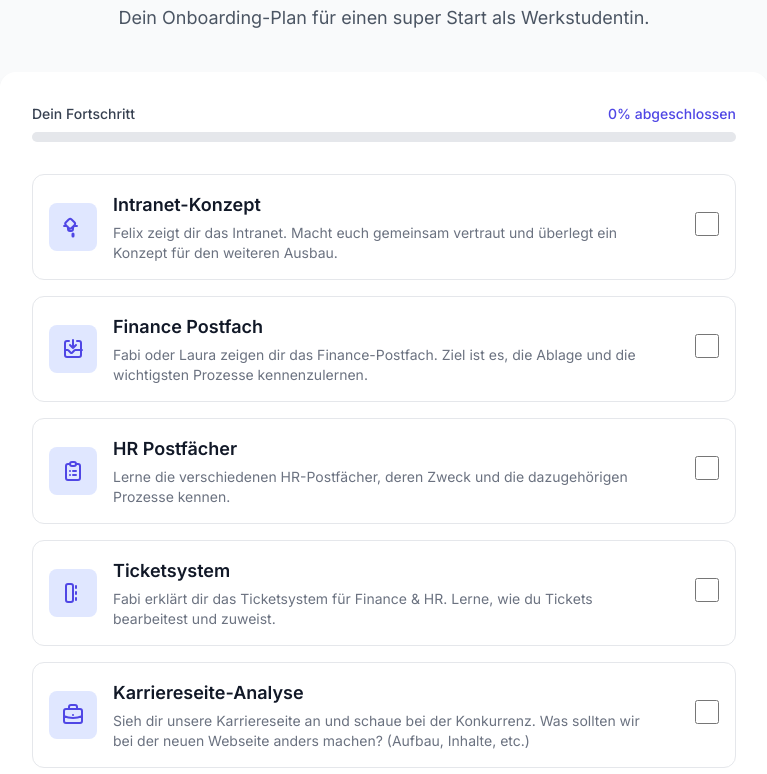
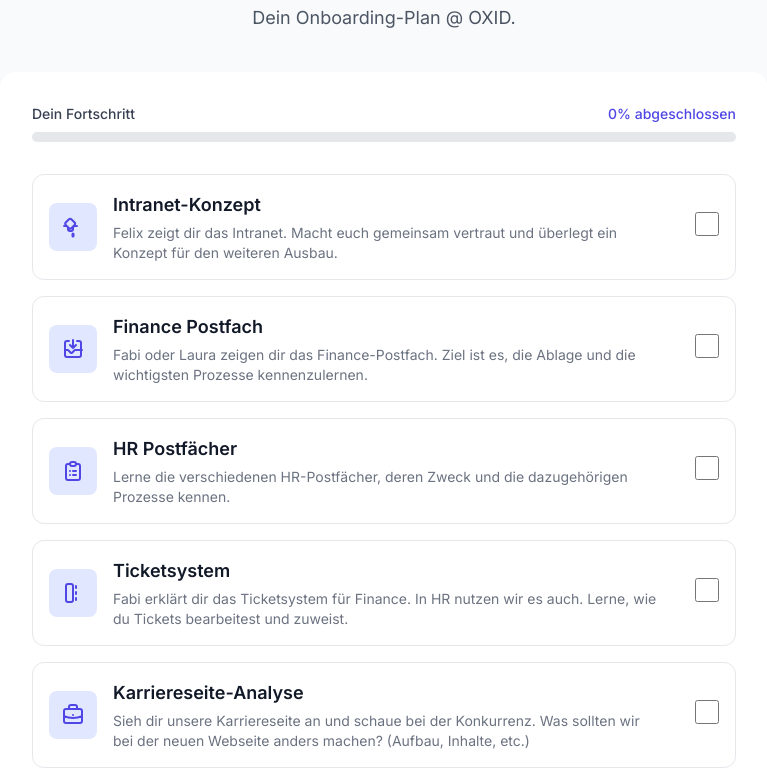
Before and after one commit to YPY2000/Onboarding, a plain HTML site: page index.html in a window 1280 px wide. Shown: the part 178-952 px from the top of the page, without its empty margins (256-1023 px from the left). Drawn offline with nearby package versions, Linux system fonts and the light colour scheme.

Commit message:
Update index.html

```diff
--- a/index.html
+++ b/index.html
@@ -54,7 +54,7 @@
                 </svg>
             </div>
             <h1 class="text-4xl font-bold text-gray-900 tracking-tight">Herzlich Willkommen, Annika!</h1>
-            <p class="text-lg text-gray-600 mt-2">Dein Onboarding-Plan für einen super Start als Werkstudentin.</p>
+            <p class="text-lg text-gray-600 mt-2">Dein Onboarding-Plan @ OXID.</p>
         </header>
 
         <main class="bg-white rounded-2xl shadow-lg p-6 sm:p-8">
@@ -86,12 +86,12 @@
             { title: 'Intranet-Konzept', description: 'Felix zeigt dir das Intranet. Macht euch gemeinsam vertraut und überlegt ein Konzept für den weiteren Ausbau.', icon: `<svg xmlns="http://www.w3.org/2000/svg" class="h-6 w-6" fill="none" viewBox="0 0 24 24" stroke="currentColor" stroke-width="2"><path stroke-linecap="round" stroke-linejoin="round" d="M3.055 11H5a2 2 0 012 2v1a2 2 0 002 2h1a2 2 0 002-2v-1a2 2 0 012-2h1.945M7.707 4.5l.043-.042a2 2 0 012.828 0l2.829 2.829a2 2 0 010 2.828l-2.829 2.829a2 2 0 01-2.828 0l-2.829-2.829a2 2 0 010-2.828l.042-.043zM12 18.5a.5.5 0 01.5.5v2a.5.5 0 01-1 0v-2a.5.5 0 01.5-.5z" /></svg>` },
             { title: 'Finance Postfach', description: 'Fabi oder Laura zeigen dir das Finance-Postfach. Ziel ist es, die Ablage und die wichtigsten Prozesse kennenzulernen.', icon: `<svg xmlns="http://www.w3.org/2000/svg" class="h-6 w-6" fill="none" viewBox="0 0 24 24" stroke="currentColor" stroke-width="2"><path stroke-linecap="round" stroke-linejoin="round" d="M8 4H6a2 2 0 00-2 2v12a2 2 0 002 2h12a2 2 0 002-2V6a2 2 0 00-2-2h-2m-4-1v8m0 0l3-3m-3 3L9 8m-5 5h2.586a1 1 0 01.707.293l2.414 2.414a1 1 0 001.414 0l2.414-2.414a1 1 0 01.707-.293H21" /></svg>` },
             { title: 'HR Postfächer', description: 'Lerne die verschiedenen HR-Postfächer, deren Zweck und die dazugehörigen Prozesse kennen.', icon: `<svg xmlns="http://www.w3.org/2000/svg" class="h-6 w-6" fill="none" viewBox="0 0 24 24" stroke="currentColor" stroke-width="2"><path stroke-linecap="round" stroke-linejoin="round" d="M9 5H7a2 2 0 00-2 2v12a2 2 0 002 2h10a2 2 0 002-2V7a2 2 0 00-2-2h-2M9 5a2 2 0 002 2h2a2 2 0 002-2M9 5a2 2 0 012-2h2a2 2 0 012 2m-3 7h3m-3 4h3m-6-4h.01M9 16h.01" /></svg>` },
-            { title: 'Ticketsystem', description: 'Fabi erklärt dir das Ticketsystem für Finance & HR. Lerne, wie du Tickets bearbeitest und zuweist.', icon: `<svg xmlns="http://www.w3.org/2000/svg" class="h-6 w-6" fill="none" viewBox="0 0 24 24" stroke="currentColor" stroke-width="2"><path stroke-linecap="round" stroke-linejoin="round" d="M15 5v2m0 4v2m0 4v2M5 5a2 2 0 012-2h3a2 2 0 012 2v14a2 2 0 01-2 2H7a2 2 0 01-2-2V5z" /></svg>` },
+            { title: 'Ticketsystem', description: 'Fabi erklärt dir das Ticketsystem für Finance. In HR nutzen wir es auch. Lerne, wie du Tickets bearbeitest und zuweist.', icon: `<svg xmlns="http://www.w3.org/2000/svg" class="h-6 w-6" fill="none" viewBox="0 0 24 24" stroke="currentColor" stroke-width="2"><path stroke-linecap="round" stroke-linejoin="round" d="M15 5v2m0 4v2m0 4v2M5 5a2 2 0 012-2h3a2 2 0 012 2v14a2 2 0 01-2 2H7a2 2 0 01-2-2V5z" /></svg>` },
             { title: 'Karriereseite-Analyse', description: 'Sieh dir unsere Karriereseite an und schaue bei der Konkurrenz. Was sollten wir bei der neuen Webseite anders machen? (Aufbau, Inhalte, etc.)', icon: `<svg xmlns="http://www.w3.org/2000/svg" class="h-6 w-6" fill="none" viewBox="0 0 24 24" stroke="currentColor" stroke-width="2"><path stroke-linecap="round" stroke-linejoin="round" d="M21 13.255A23.931 23.931 0 0112 15c-3.183 0-6.22-.62-9-1.745M16 6V4a2 2 0 00-2-2h-4a2 2 0 00-2 2v2m4 6h.01M5 20h14a2 2 0 002-2V8a2 2 0 00-2-2H5a2 2 0 00-2 2v10a2 2 0 002 2z" /></svg>` },
             { title: 'LinkedIn Karriereseite', description: 'Analysiere unseren LinkedIn-Auftritt. Erstelle ein Konzept zur Optimierung und für den Neuaufbau der Seite.', icon: `<svg xmlns="http://www.w3.org/2000/svg" class="h-6 w-6" fill="none" viewBox="0 0 24 24" stroke="currentColor" stroke-width="2"><path stroke-linecap="round" stroke-linejoin="round" d="M16 8a6 6 0 016 6v7h-4v-7a2 2 0 00-2-2 2 2 0 00-2 2v7h-4v-7a6 6 0 016-6zM2 9h4v12H2z" /><circle cx="4" cy="4" r="2" stroke="none" /></svg>` },
             { title: 'Office Management & Recherche', description: 'Suche Alternativen zur aktuellen Officefläche (zentral, verschiedene Optionen inkl. Preise). Sieh dir den Belegungsplan zur Analyse der Auslastung an.', icon: `<svg xmlns="http://www.w3.org/2000/svg" class="h-6 w-6" fill="none" viewBox="0 0 24 24" stroke="currentColor" stroke-width="2"><path stroke-linecap="round" stroke-linejoin="round" d="M21 21l-6-6m2-5a7 7 0 11-14 0 7 7 0 0114 0z" /></svg>` },
             { title: 'Post & Kommunikation', description: 'Wir zeigen dir den Briefkasten, das Online-Postfach und wie der Telefonservice funktioniert.', icon: `<svg xmlns="http://www.w3.org/2000/svg" class="h-6 w-6" fill="none" viewBox="0 0 24 24" stroke="currentColor" stroke-width="2"><path stroke-linecap="round" stroke-linejoin="round" d="M3 8l7.89 5.26a2 2 0 002.22 0L21 8M5 19h14a2 2 0 002-2V7a2 2 0 00-2-2H5a2 2 0 00-2 2v10a2 2 0 002 2z" /></svg>`},
-            { title: 'Weihnachtsfeier-Planung', description: 'Übernimm die Orga: Kostenübersicht für Übernachtungen (FR/Kirchzarten, HO-Vertrag), Catering-Kommunikation und Recherche von Optionen.', icon: `<svg xmlns="http://www.w3.org/2000/svg" class="h-6 w-6" fill="none" viewBox="0 0 24 24" stroke="currentColor" stroke-width="2"><path stroke-linecap="round" stroke-linejoin="round" d="M9 19V6l12-3v13M9 19c0 1.105-1.343 2-3 2s-3-.895-3-2 1.343-2 3-2 3 .895 3 2zm12-3c0 1.105-1.343 2-3 2s-3-.895-3-2 1.343-2 3-2 3 .895 3 2z" /></svg>` }
+            { title: 'Weihnachtsfeier-Planung', description: 'Übernimm die Orga: Kostenübersicht für Übernachtungen (FR/Kirchzarten, Mitarbeiter mit HO-Vertrag & Remote-Work-Vertrag), Catering und Recherche von Optionen.', icon: `<svg xmlns="http://www.w3.org/2000/svg" class="h-6 w-6" fill="none" viewBox="0 0 24 24" stroke="currentColor" stroke-width="2"><path stroke-linecap="round" stroke-linejoin="round" d="M9 19V6l12-3v13M9 19c0 1.105-1.343 2-3 2s-3-.895-3-2 1.343-2 3-2 3 .895 3 2zm12-3c0 1.105-1.343 2-3 2s-3-.895-3-2 1.343-2 3-2 3 .895 3 2z" /></svg>` }
         ];
 
         const taskList = document.getElementById('task-list');
```
